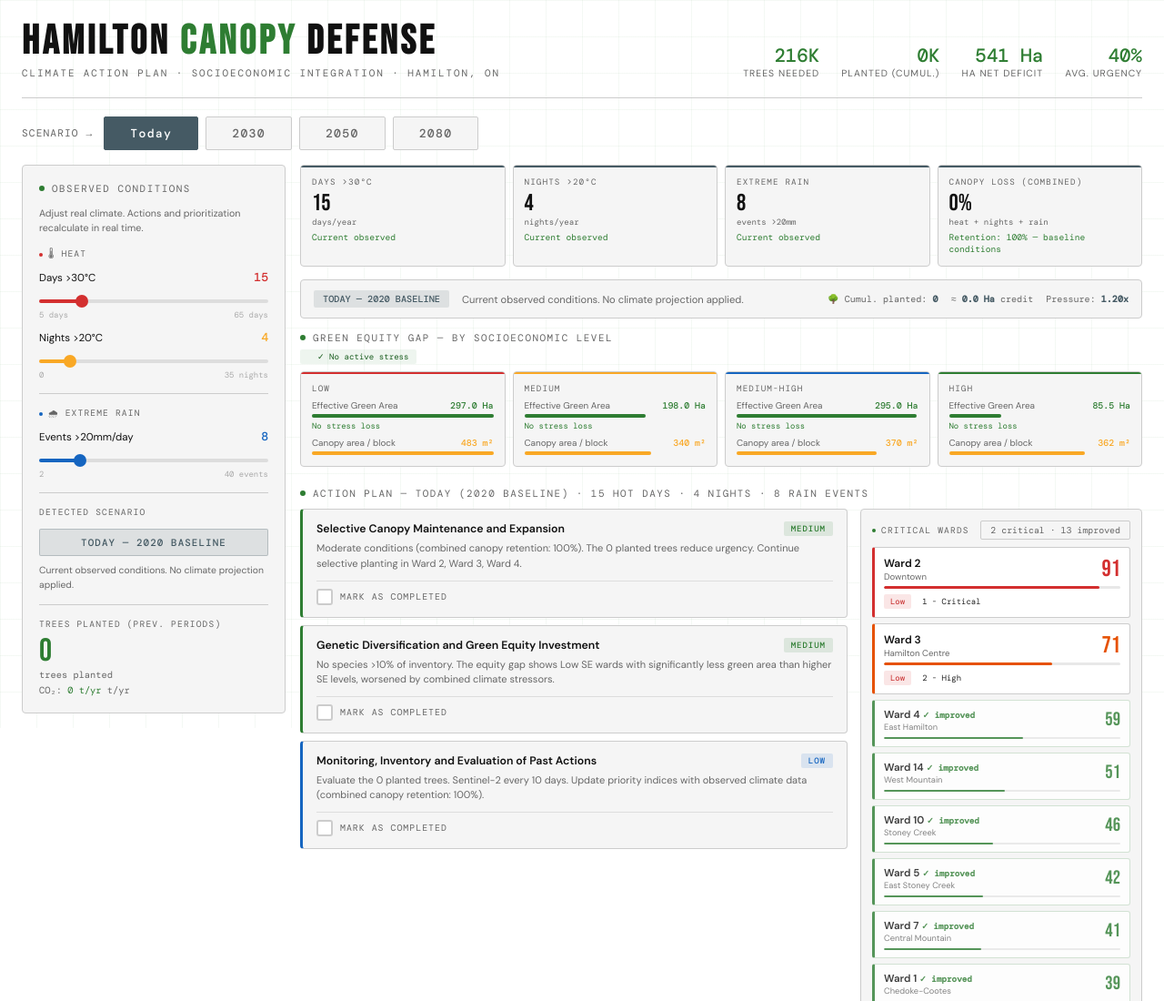
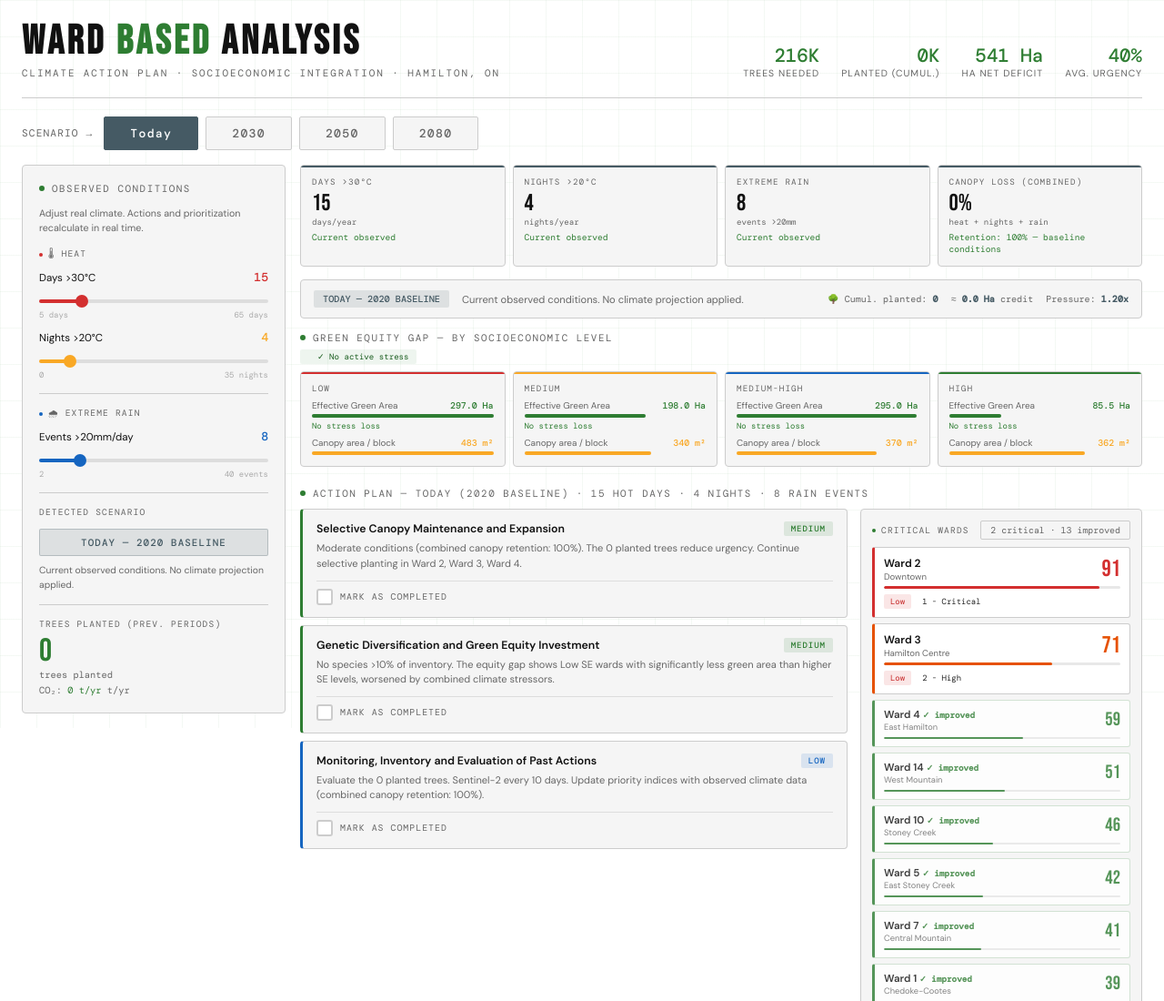
Before and after one commit to MariaAlejandraBoadaRodriguez/hamilton-canopy-dashboard, a plain HTML site: page index.html in a window 1280 px wide. Shown: the top 1100 px of the page at 91% size. Drawn offline with nearby package versions, Linux system fonts and the light colour scheme; a web font is replaced by a local one.

Commit message:
Add files via upload

```diff
--- a/index.html
+++ b/index.html
@@ -3,7 +3,7 @@
 <head>
 <meta charset="UTF-8">
 <meta name="viewport" content="width=device-width, initial-scale=1.0">
-<title>Hamilton Canopy Defense — 2025→2080</title>
+<title>Ward Based Analysis — 2025→2080</title>
 <link href="https://fonts.googleapis.com/css2?family=Bebas+Neue&family=DM+Mono:wght@300;400;500&family=DM+Sans:wght@300;400;600&display=swap" rel="stylesheet">
 <style>
 :root {
@@ -198,7 +198,7 @@ input[type=range].sl-rain::-webkit-slider-thumb{background:var(--c-blue)}
 
 <header>
   <div class="logo">
-    <h1>Hamilton <span>Canopy</span> Defense</h1>
+    <h1>Ward<span> Based</span> Analysis</h1>
     <p>Climate Action Plan · Socioeconomic Integration · Hamilton, ON</p>
   </div>
   <div class="header-right">
```
